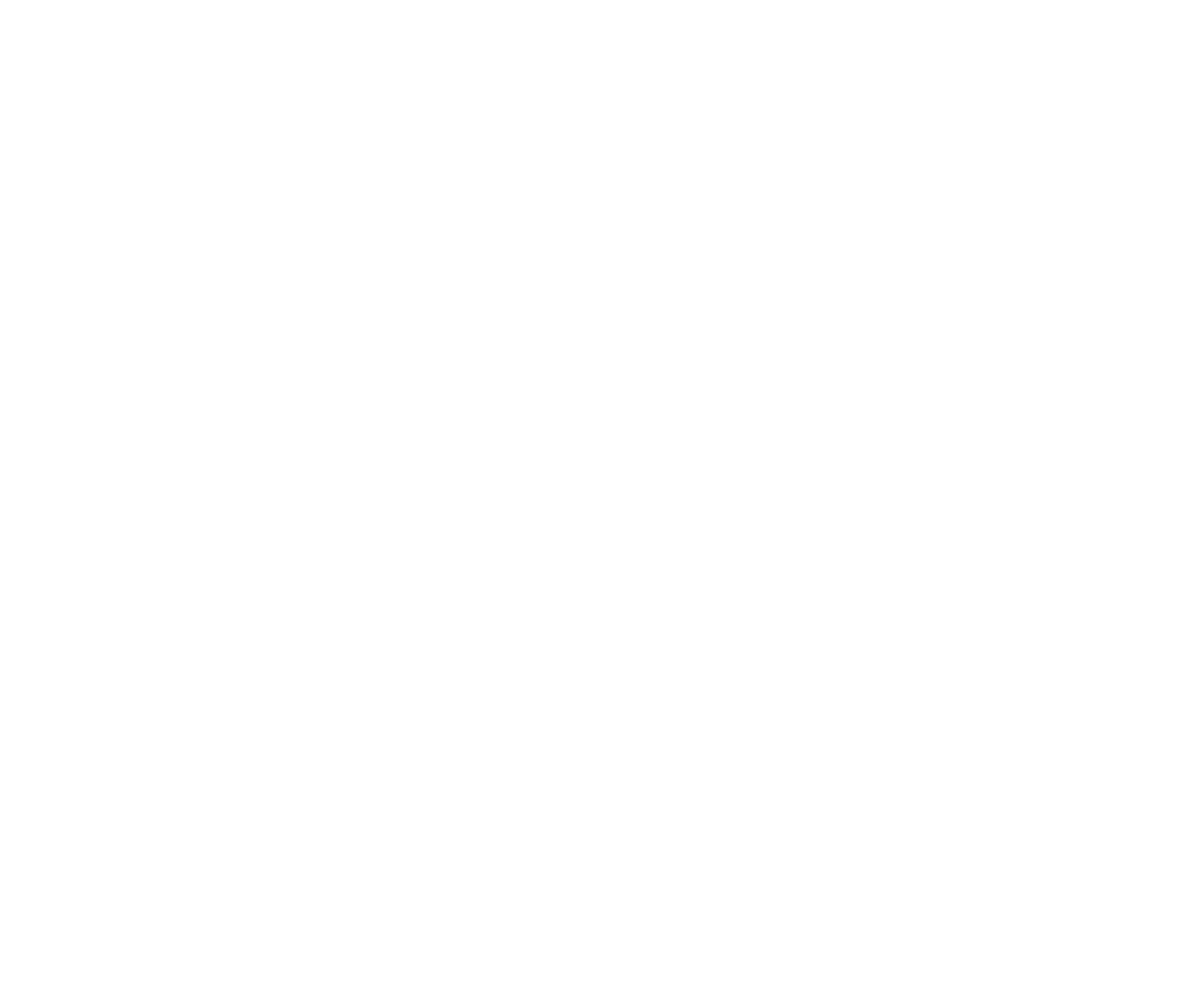
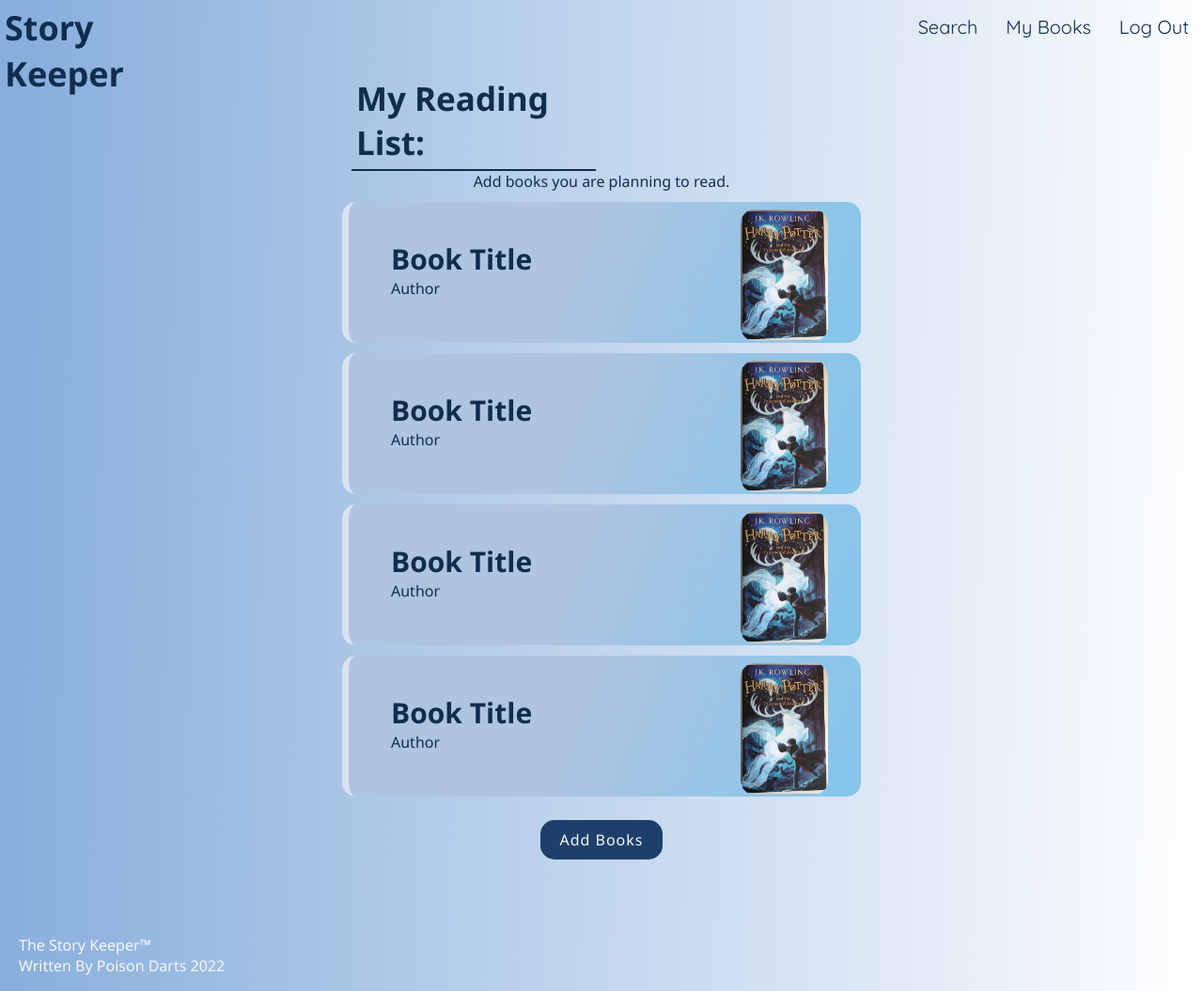
Before and after one commit to xoerycaxo/The-Story-Keeper, a website: page Public/myreadinglist.html in a window 1280 px wide. Shown: the whole page at 94% size. Before the commit the page ends 800 px from the top, so only its background shows below. Drawn offline with Linux system fonts and the light colour scheme; a web font is replaced by a local one.

Commit message:
added reading list page

```diff
--- a/Public/myreadinglist.html
+++ b/Public/myreadinglist.html
@@ -0,0 +1,77 @@
+<!DOCTYPE html>
+<html lang="en">
+<head>
+    <meta charset="UTF-8">
+    <meta http-equiv="X-UA-Compatible" content="IE=edge">
+    <meta name="viewport" content="width=device-width, initial-scale=1.0">
+    <title>My Books</title>
+    <link href="./assets/css/styles.css" rel="stylesheet" type="text/css" />
+    <link href="./assets/img/favicon.ico" rel="icon" type="image/x-icon" />
+    <link rel="preconnect" href="https://fonts.googleapis.com">
+<link rel="preconnect" href="https://fonts.gstatic.com" crossorigin>
+<link href="https://fonts.googleapis.com/css2?family=Alumni+Sans+Pinstripe&family=Cormorant+SC:wght@300;400&family=Quicksand&family=Roboto:wght@100;300;400&family=Square+Peg&family=Uchen&display=swap" rel="stylesheet">
+</head>
+<body>
+    <header>
+        <div>
+
+            <h1>Story Keeper</h1>
+
+        </div>
+        <nav>
+            <ul>
+                <li><a href="./search.html">
+                        <in>Search</in>
+                    </a></li>
+                <li>
+                        <in><a href="./mybooks.html" >My Books</in></a>
+
+                    </li>
+                <li>
+                        <in><a href="./login.html" >Log Out</in></a>
+                    </li>
+            </ul>
+        </nav>
+    </header>
+    <section class="books-list">
+        <ul class="my-books"><h2 >My Reading List:</h2>
+            <p>Add books you are planning to read.</p>
+
+
+            <li class="books">
+                <h3 class="book-title">Book Title</h3>
+                <p>Author</p>
+                <img src="./assets/img/book-mockup.jpg"/>
+            </li>
+            <li class="books">
+                <h3 class="book-title">Book Title</h3>
+                <p>Author</p>
+                <img src="./assets/img/book-mockup.jpg"/>
+            </li>
+            <li class="books">
+                <h3 class="book-title">Book Title</h3>
+                <p>Author</p>
+                <img src="./assets/img/book-mockup.jpg"/>
+            </li>
+            <li class="books">
+                <h3 class="book-title">Book Title</h3>
+                <p>Author</p>
+                <img src="./assets/img/book-mockup.jpg"/>
+            </li>
+        </ul>
+
+
+    </section>
+    <section class="addbooks">
+        <a href="./search.html">
+    <button class="addbooksbtn">Add Books</button>
+</a>
+</section>
+
+</body>
+
+<footer>
+    <p>The Story Keeper™</p>
+    <p>Written By Poison Darts 2022</p>
+</footer>
+</html>
```
Also changed, not shown: Public/mybooks.html (+1 -0 lines).
